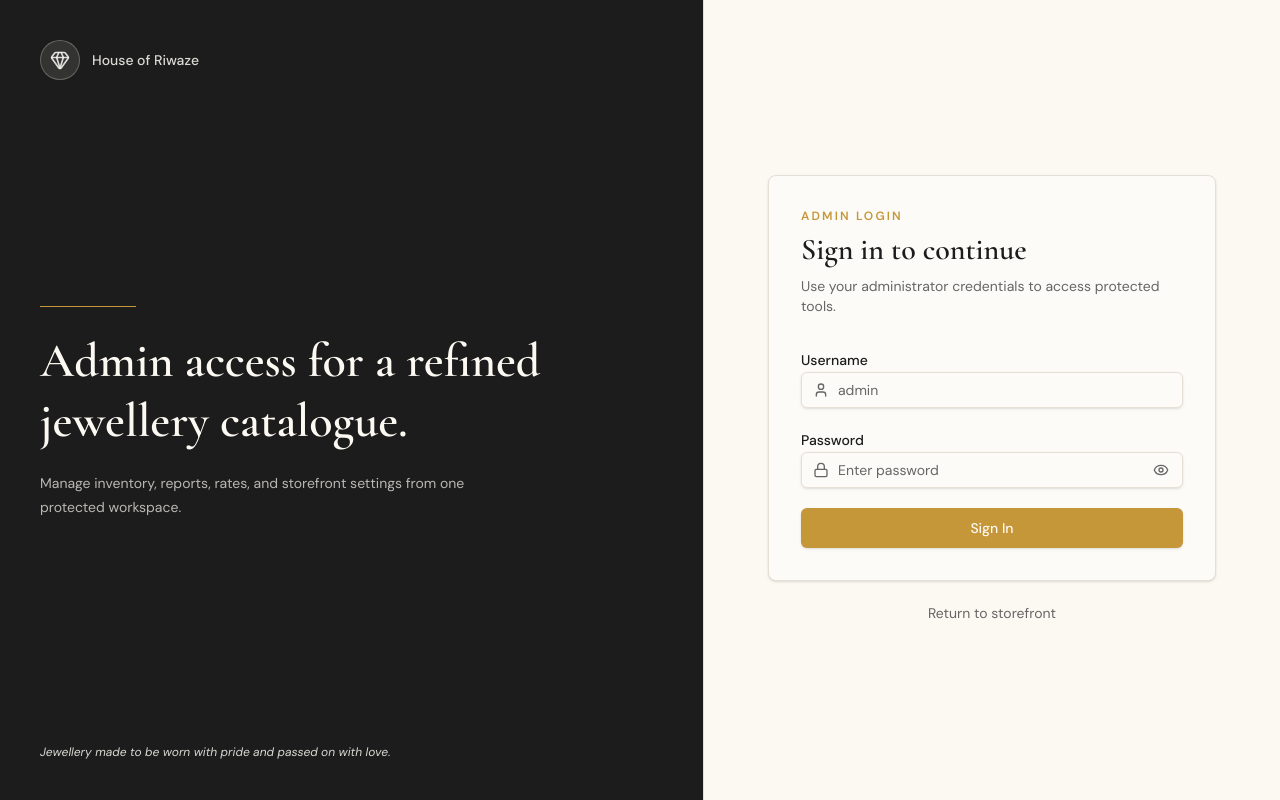
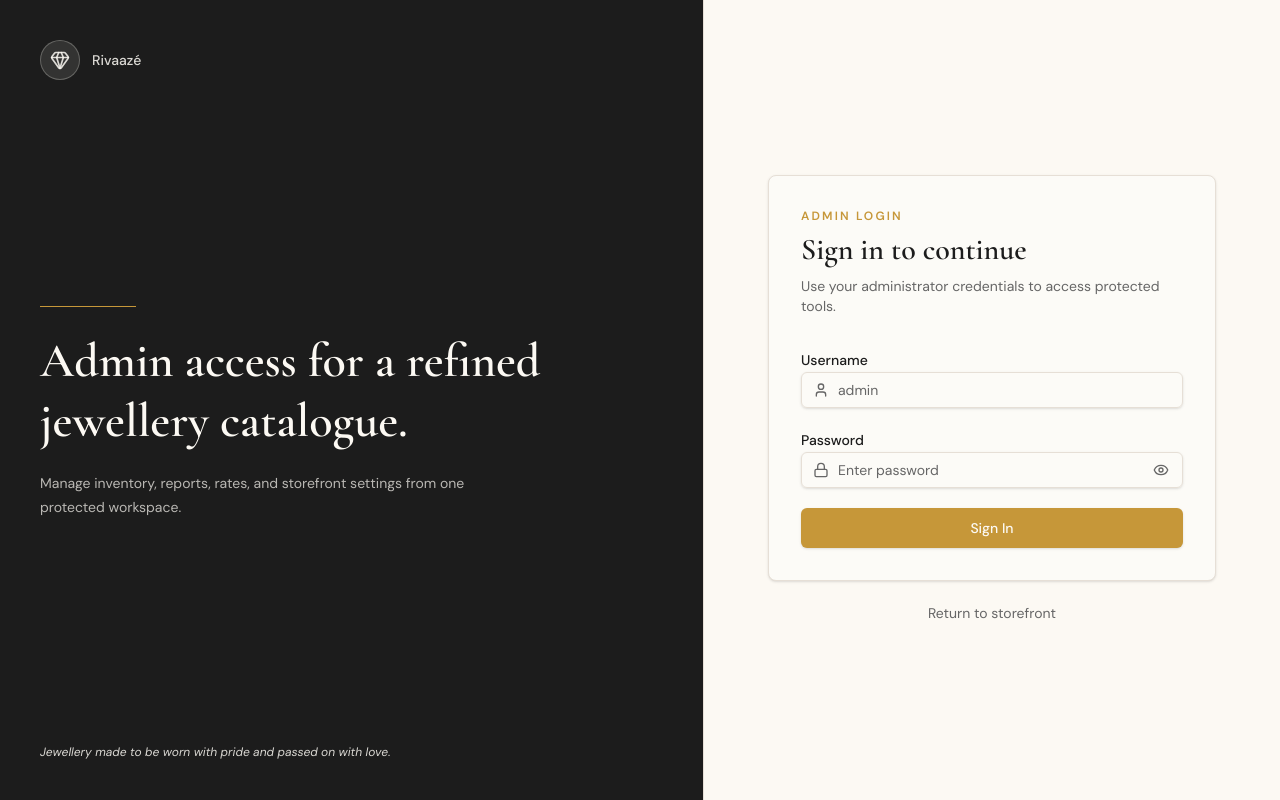
Before and after one commit to shashank-1112/house-of-riwaze-web, a React (Vite) app: page /admin/login in a window 1280 px wide. Built offline with nearby package versions, Linux system fonts and the light colour scheme; no server answers.

Commit message:
House change

```diff
--- a/index.html
+++ b/index.html
@@ -5,7 +5,7 @@
     <link rel="icon" type="image/png" href="/favicon.png" />
     <meta name="viewport" content="width=device-width, initial-scale=1.0" />
     <link rel="manifest" href="/manifest.json" />
-    <title>House of Riwaze — Timeless Elegance, Crafted for You</title>
+    <title>Rivaazé — Timeless Elegance, Crafted for You</title>
     <meta name="description" content="Discover BIS Hallmarked gold, certified diamonds, and sterling silver jewellery. Shop bridal sets, everyday gold, rings, necklaces, earrings and more." />
   </head>
   <body>
--- a/src/components/PublicHeader.jsx
+++ b/src/components/PublicHeader.jsx
@@ -13,7 +13,7 @@ export default function PublicHeader() {
       <Link to="/" className="brand">
         <span className="brand-mark"><Gem size={22} /></span>
         <span>
-          <strong>House of Riwaze</strong>
+          <strong>Rivaazé</strong>
           <small>Luxury inventory & e-commerce</small>
         </span>
       </Link>
--- a/src/components/admin/AdminLayout.jsx
+++ b/src/components/admin/AdminLayout.jsx
@@ -63,7 +63,7 @@ export default function AdminLayout() {
   const pathname = normalizePath(location.pathname);
 
   const storeName =
-    settings?.store_name || settings?.storeName || "House of Riwaze";
+    settings?.store_name || settings?.storeName || "Rivaazé";
 
   const { data: lowStockCount = 0 } = useQuery({
     queryKey: ["low-stock-count"],
--- a/src/data/storesettings.json
+++ b/src/data/storesettings.json
@@ -1,10 +1,10 @@
 {
-    "storeName": "House of Riwaze",
+    "storeName": "Rivaazé",
     "currency": "INR",
-    "phone": "+91 98765 43210",
-    "email": "contact@zarinajewels.com",
+    "phone": "9370928331",
+    "email": "dadashrip@gmail.com",
     "address": "Mumbai, India",
     "makingChargePercent": 12,
     "gstPercent": 3,
-    "whatsappNumber": "919876543210"
+    "whatsappNumber": "9370928331"
   }
--- a/src/hooks/useStoreSettings.js
+++ b/src/hooks/useStoreSettings.js
@@ -2,7 +2,7 @@ import { useQuery } from "@tanstack/react-query";
 import { storeSettingsApi } from "@/api/storeSettingsApi";
 
 const DEFAULT_SETTINGS = {
-  store_name: "House of Riwaze",
+  store_name: "Rivaazé",
   tagline: "Timeless Elegance, Crafted for You",
   whatsapp: "9146567388",
   email: "ssp@gmail.com",
--- a/src/lib/settingsStore.js
+++ b/src/lib/settingsStore.js
@@ -2,7 +2,7 @@ const STORAGE_KEY = "zarina-jewels-settings";
 
 const defaultSettings = {
   id: "local-settings",
-  store_name: "House of Riwaze",
+  store_name: "Rivaazé",
   tagline: "Timeless Elegance, Crafted for You",
   logo_url: "",
   address: "",
--- a/src/pages/admin/AdminSettings.jsx
+++ b/src/pages/admin/AdminSettings.jsx
@@ -24,7 +24,7 @@ const CATEGORIES = [
 ];
 
 const DEFAULT_SETTINGS = {
-  store_name: "House of Riwaze",
+  store_name: "Rivaazé",
   tagline: "Timeless Elegance, Crafted for You",
   logo_url:
     "https://raw.githubusercontent.com/shashank-1112/images/8779686a25f689be3ef63da813eba218637a1da4/favicon.png",
@@ -78,7 +78,7 @@ function normalizeSettings(settings) {
 
 function toBackendSettings(form) {
   return {
-    storeName: form.store_name || "House of Riwaze",
+    storeName: form.store_name || "Rivaazé",
     tagline: form.tagline || "",
     logoUrl: form.logo_url || "",
     address: form.address || "",
--- a/src/pages/admin/Login.jsx
+++ b/src/pages/admin/Login.jsx
@@ -38,7 +38,7 @@ export default function AdminLogin() {
   }, [location.state, searchParams]);
 
   const storeName =
-    settings?.store_name || settings?.storeName || "House of Riwaze";
+    settings?.store_name || settings?.storeName || "Rivaazé";
 
   useEffect(() => {
     if (isAdminAuthenticated()) {
```
Also changed, not shown: public/manifest.json, 1 other file (tests, documents, lock files or other folders).
